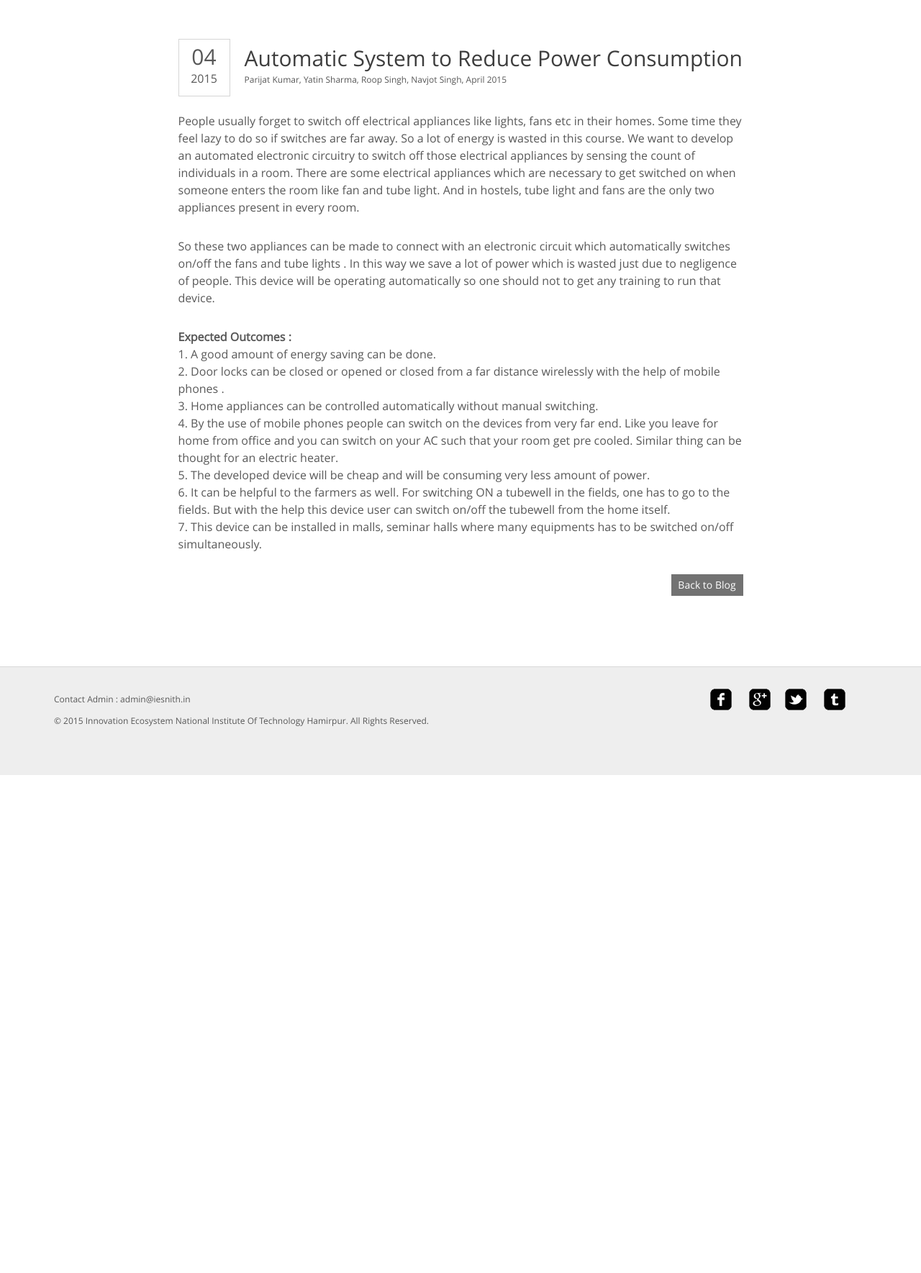
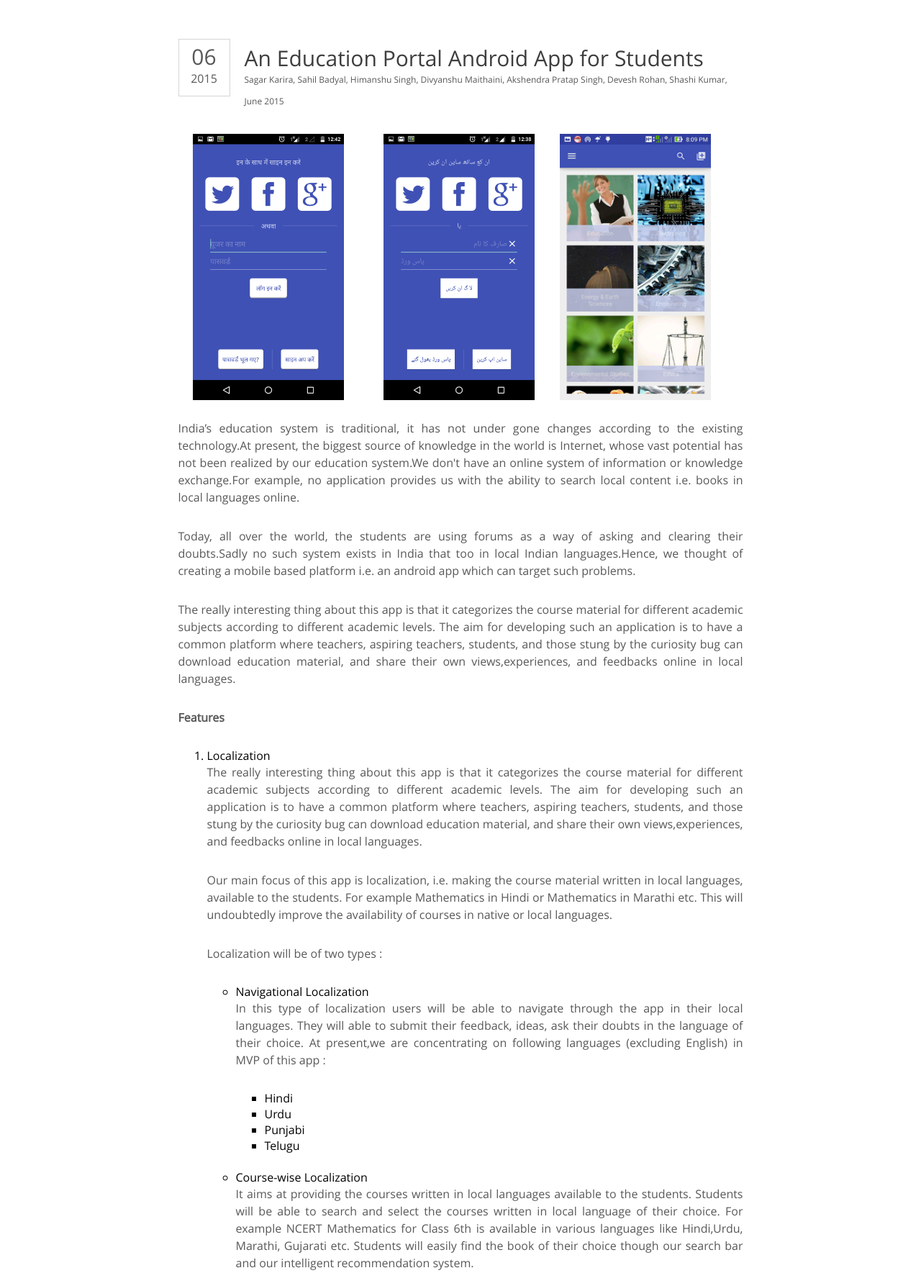
Before and after one commit to arunnK/eco_inn_website, a Django app: page /post7 in a window 1280 px wide. Shown: the part 174-1943 px from the top of the page at 72% size. Before the commit the page ends 1251 px from the top, so only its background shows below. Run offline with Django 3.2, Linux system fonts and the light colour scheme; some libraries are stand-ins or nearby versions.

Commit message:
Added New post

```diff
--- a/blog/templates/blog/post7.html
+++ b/blog/templates/blog/post7.html
@@ -1,11 +1,11 @@
 {% extends "blog/post.html" %}
 
 {% block title %}
-	Auto
+An Education Portal Android App for Students
 {% endblock %}
 
 {% block month %}
-04
+06
 {% endblock %}
 
 {% block year %}
@@ -13,29 +13,64 @@
 {% endblock %}
 
 {% block post_title %}
-Automatic System to Reduce Power Consumption
+An Education Portal Android App for Students
 {% endblock %}
 
 {% block author_date %}
-Parijat Kumar, Yatin Sharma, Roop Singh, Navjot Singh, April 2015
+Sagar Karira, Sahil Badyal, Himanshu Singh, Divyanshu Maithaini, Akshendra Pratap Singh, Devesh Rohan, Shashi Kumar, June 2015
 {% endblock %}
 
 {% block post %}
-			<p>
-				<!--<img src="../../static/blog/images/post41.png" alt="Img" height="500" width="750"><br /><br />-->
-				People usually forget to switch off electrical appliances like lights, fans etc in their homes. Some time they feel lazy to do so if switches are far away. So a lot of energy is wasted in this course. We want to develop an automated electronic circuitry to switch off those electrical appliances by sensing the count of individuals in a room. There are some electrical appliances which are necessary to get switched on when someone enters the room like fan and tube light. And in hostels, tube light and fans are the only two appliances present in every room.
+			<img src="../../static/blog/images/post72.png" alt="Img" height="370" width="210" align="left" hspace="20px" />
+				<img src="../../static/blog/images/post73.png" alt="Img" height="370" width="210" align="left" hspace="35px" />
+				<img src="../../static/blog/images/post71.png" alt="Img" height="370" width="210" /><br /><br />
+			<p align="justify">
+				India’s education system is traditional, it has not under gone changes according to the existing technology.At present, the biggest source of knowledge in the world is Internet, whose vast potential has not been realized by our education system.We don't have an online system of information or knowledge exchange.For example, no application provides us with the ability to search local content i.e. books in local languages online.
 			</p>
-			<p>
-				So these two appliances can be made to connect with an electronic circuit which automatically switches on/off the fans and tube lights . In this way we save a lot of power which is wasted just due to negligence of people. This device will be operating automatically so one should not to get any training to run that device.
+			<p align="justify">
+				Today, all over the world, the students are using forums as a way of asking and clearing their doubts.Sadly no such system  exists in India that too in local Indian languages.Hence, we thought of creating a mobile based platform i.e. an android app which can target such problems.
 			</p>
-			<p>
-				<b>Expected Outcomes : </b><br />
-1. A good amount of energy saving can be done.<br />
-2. Door locks  can be closed or opened or closed from a far distance wirelessly with the help of mobile phones .<br />
-3. Home appliances can be controlled automatically without manual switching.<br />
-4. By the use of mobile phones people can switch on the devices from very far end. Like you leave for home from office and you can switch on your AC such that your room get pre cooled. Similar thing can be thought for an electric heater.<br />
-5. The developed device will  be cheap and will be consuming very less amount of power.<br />
-6. It can be helpful to the farmers as well. For switching ON a tubewell in the fields, one has to go to the fields. But with the help this device user can switch on/off the tubewell from the home itself.<br />
-7. This device can be installed in malls, seminar halls where many equipments has to be switched on/off simultaneously.
+			<p align="justify">
+				The really interesting thing about this app is that it categorizes the course material for different academic subjects according to different academic levels. The aim for developing such an application is to have a common platform where teachers, aspiring teachers, students, and those stung by the curiosity bug can download education material, and share their own views,experiences, and feedbacks online in local languages.
 			</p>
+			<p align="justify">
+			<b>Features</b><br /></p>
+				<ol>
+					<li>Localization</li>
+						<p align="justify">
+						The really interesting thing about this app is that it categorizes the course material for different academic subjects according to different academic levels. The aim for developing such an application is to have a common platform where teachers, aspiring teachers, students, and those stung by the curiosity bug can download education material, and share their own views,experiences, and feedbacks online in local languages.</p>
+						<p align="justify">Our main focus of this app is localization, i.e. making the course material written in local languages, available to the students. For example Mathematics in Hindi or Mathematics in Marathi etc. This will undoubtedly improve the availability of courses in native or local languages.</p>
+						<p align="=justify">Localization will be of two types :</p>
+						<ul>
+							<li>Navigational Localization</li>
+							<p align="justify">In this type of localization users will be able to navigate through the app in their local languages. They will able to submit their feedback, ideas, ask their doubts in the language of their choice. At present,we are concentrating on following languages (excluding English) in MVP of this app :</p>
+							<ul>
+								<li>Hindi</li>
+								<li>Urdu</li>
+								<li>Punjabi</li>
+								<li>Telugu</li>
+							</ul><br />
+							<li>Course-wise Localization</li>
+							<p align="justify">It aims at providing the courses written in local languages available to the students. Students will be able to search and select the courses written in local language of their choice. For example NCERT Mathematics for Class 6th is available in various languages like Hindi,Urdu, Marathi, Gujarati etc. Students will easily find the book of their choice though our search bar and our intelligent recommendation system.</p>
+						</ul>
+						<li>Course Uploading and Sharing</li>
+						<p align="justify">This is probably the best feature of this app after localization. Users will be able to upload their courses in local lanuages and then it will be available to the other users once a moderator confirms the validity and quality of course. Also there will be a rating system for the courses where the users can upvote or downvote the course and hence good quality courses will eventually be picked up by our recommendation system. Not only this users will be able to recommend and share courses in the later versions by developing a recommendation system.</p>
+						<li>Idea Page Linked with NIF's IGNITE Awards</li>
+						<p align="justify">What if any student has an innovative idea ? Well this app has an IDEA page where the user can upload their ideas in any local language. This page will be linked to the Idea Page at NIF's website and hence the idea can be picked up for IGNITE awards.</p>
+						<li>Forum for Asking Doubts and Submitting Feedback</li>
+						<p align="justify">This app will provide a forum, where the students and teachers can interact for the clarification of doubts and this platform will undoubtedly enhance the education environment of India as a whole.Any teacher/user can reply to the questions put up by the students. This is an essential feature of the app which makes it unique and socially relevent. But in our MVP (Minimum Viable Product) version of this app, this feature will not be fully functional, as our primary concentration is localizatoin. But it will implemented as a fully functional feature in later version.</p>
+				</ol>
+			<p align="justify">
+			<b>Technology Stack</b><br /></p>
+				<ul>
+					<li>Heruko PAAS for hosting REST API</li>
+					<li>Amazon EC2 and S3 Service for App DataStore</li>
+					<li>Slim PHP Framework for Datastore</li>
+					<li>Silex PHP Framework for building up REST API</li>
+					<li>Android SDK</li>
+				</ul><br />
+			<p align="justify">
+			The app is still in development phase. The work will be finished by mid July. Most of the backend work is almost finished. As soon as the app is finished we will be launching the beta version to some of our friends and testers.
+			</p>
+
 {% endblock %}
```
Also changed, not shown: blog/templates/blog/blog.html (+14 -0 lines), blog/static/blog/images/post71.png (added), blog/static/blog/images/post72.png (added), blog/static/blog/images/post73.png (added), 4 other files.
